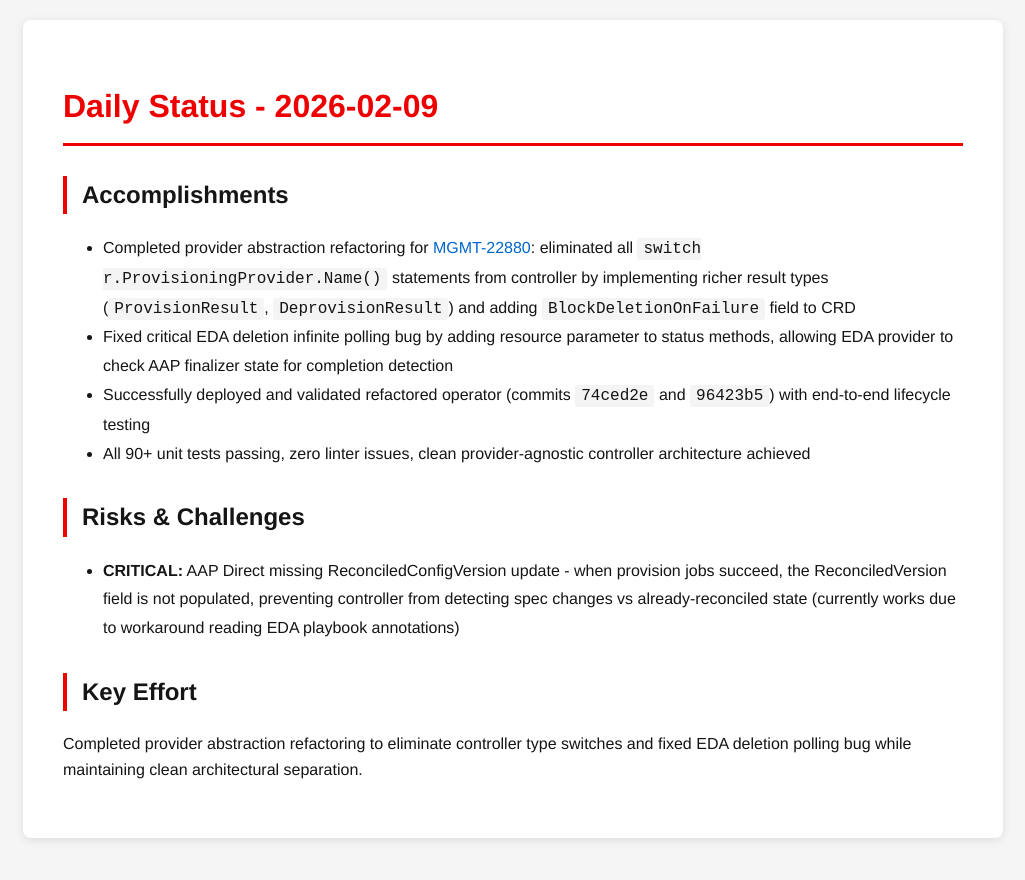
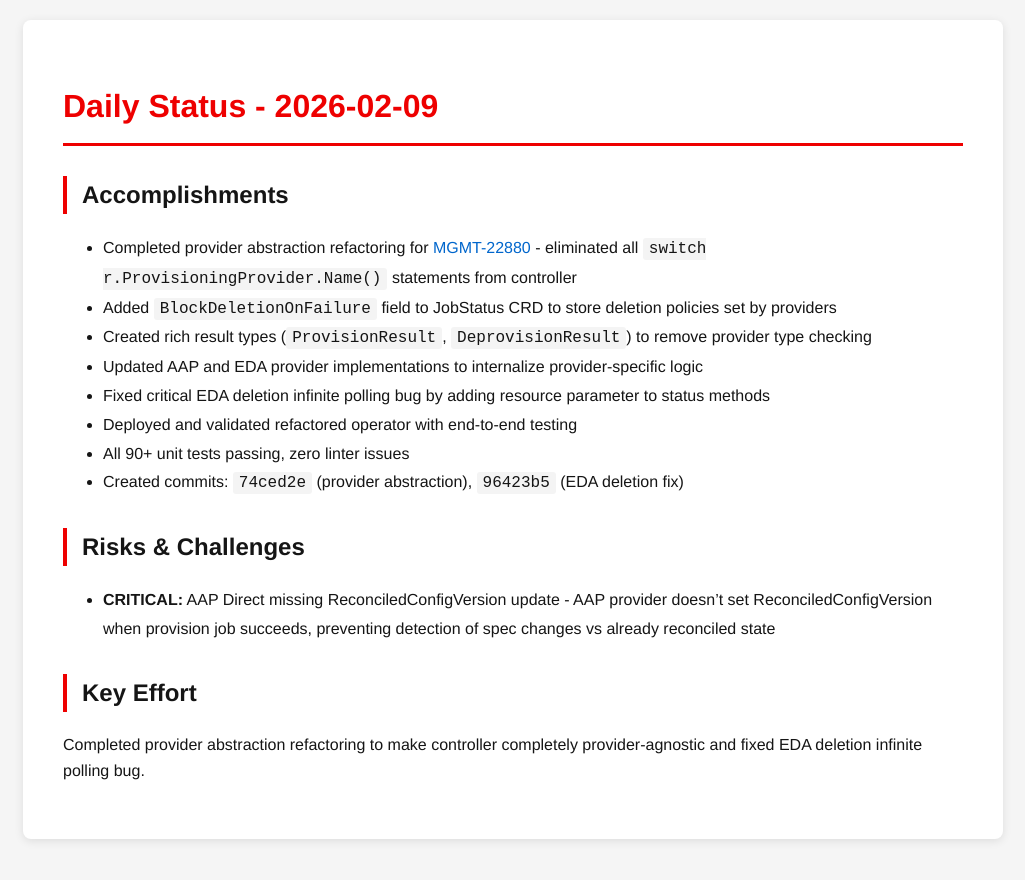
Before and after one commit to tzvatot/daily-status, a Jekyll site: the page built from 2026-02-09.md, in a window 1280 px wide. Shown: the top 880 px of the page, without its empty margins (127-1152 px from the left). Built offline with Jekyll 4.4.1, drawn with Linux system fonts in a browser that asks for light colours.

Commit message:
Daily status update - 2026-02-09

```diff
--- a/2026-02-09.md
+++ b/2026-02-09.md
@@ -7,13 +7,17 @@ date: 2026-02-09
 # Daily Status - 2026-02-09
 
 ## Accomplishments
-- Completed provider abstraction refactoring for [MGMT-22880](https://issues.redhat.com/browse/MGMT-22880): eliminated all `switch r.ProvisioningProvider.Name()` statements from controller by implementing richer result types (`ProvisionResult`, `DeprovisionResult`) and adding `BlockDeletionOnFailure` field to CRD
-- Fixed critical EDA deletion infinite polling bug by adding resource parameter to status methods, allowing EDA provider to check AAP finalizer state for completion detection
-- Successfully deployed and validated refactored operator (commits `74ced2e` and `96423b5`) with end-to-end lifecycle testing
-- All 90+ unit tests passing, zero linter issues, clean provider-agnostic controller architecture achieved
+- Completed provider abstraction refactoring for [MGMT-22880](https://issues.redhat.com/browse/MGMT-22880) - eliminated all `switch r.ProvisioningProvider.Name()` statements from controller
+- Added `BlockDeletionOnFailure` field to JobStatus CRD to store deletion policies set by providers
+- Created rich result types (`ProvisionResult`, `DeprovisionResult`) to remove provider type checking
+- Updated AAP and EDA provider implementations to internalize provider-specific logic
+- Fixed critical EDA deletion infinite polling bug by adding resource parameter to status methods
+- Deployed and validated refactored operator with end-to-end testing
+- All 90+ unit tests passing, zero linter issues
+- Created commits: `74ced2e` (provider abstraction), `96423b5` (EDA deletion fix)
 
 ## Risks & Challenges
-- **CRITICAL:** AAP Direct missing ReconciledConfigVersion update - when provision jobs succeed, the ReconciledVersion field is not populated, preventing controller from detecting spec changes vs already-reconciled state (currently works due to workaround reading EDA playbook annotations)
+- **CRITICAL:** AAP Direct missing ReconciledConfigVersion update - AAP provider doesn't set ReconciledConfigVersion when provision job succeeds, preventing detection of spec changes vs already reconciled state
 
 ## Key Effort
-Completed provider abstraction refactoring to eliminate controller type switches and fixed EDA deletion polling bug while maintaining clean architectural separation.
+Completed provider abstraction refactoring to make controller completely provider-agnostic and fixed EDA deletion infinite polling bug.
```
